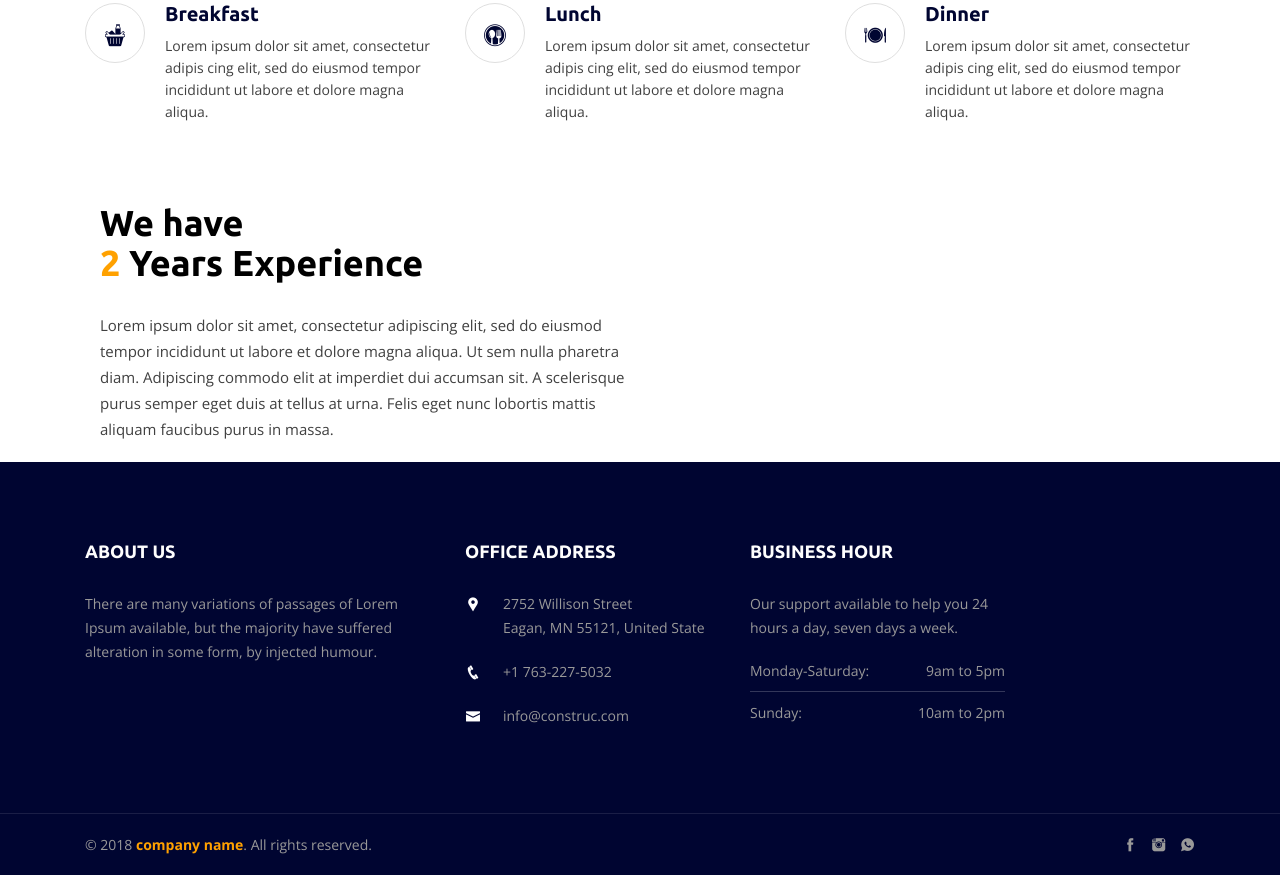
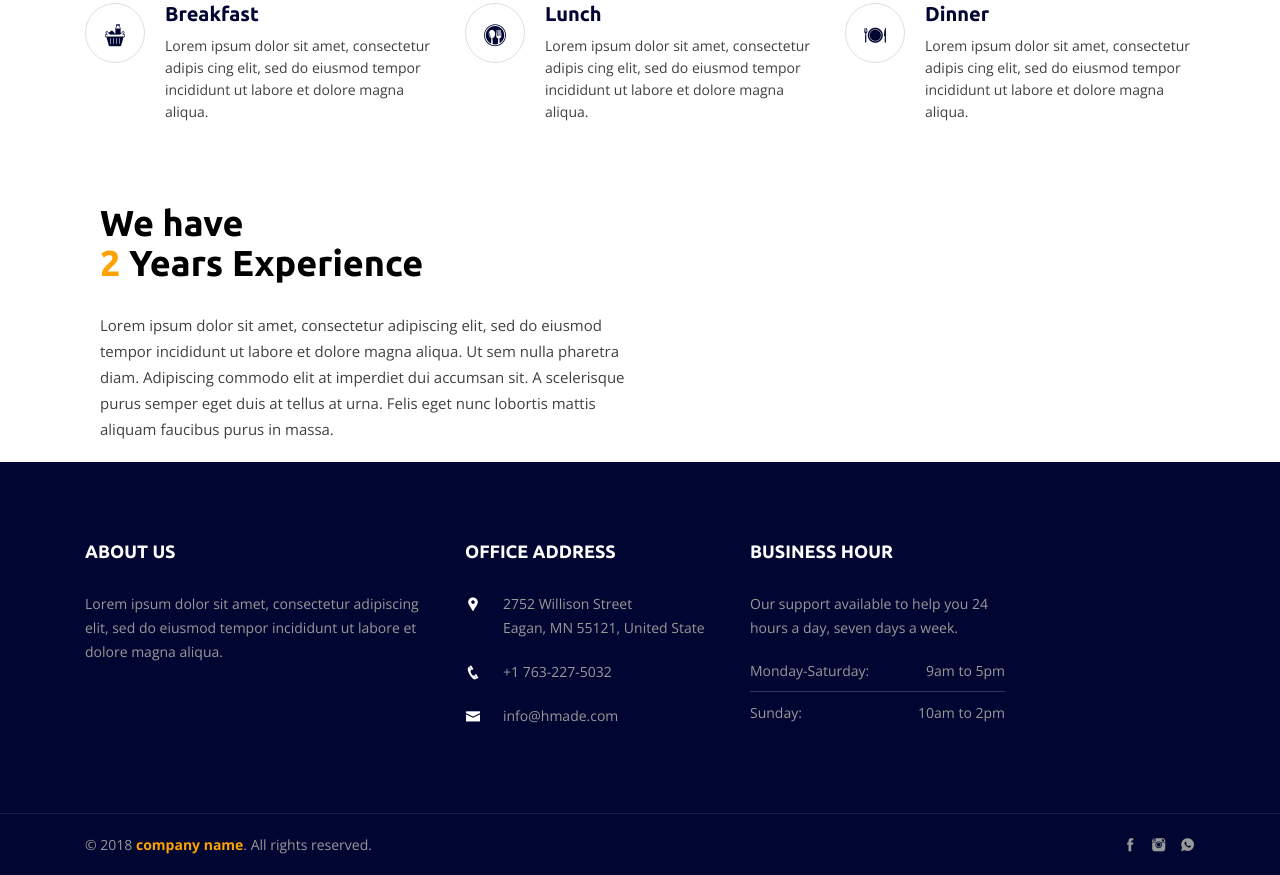
Before and after one commit to arundev-v/og, a plain HTML site: page index.html in a window 1280 px wide. Shown: the part 840-1715 px from the top of the page. Drawn offline with nearby package versions, Linux system fonts and the light colour scheme; files whose address does not match are found by name.

Commit message:
Update index.html

```diff
--- a/index.html
+++ b/index.html
@@ -122,7 +122,7 @@
             <div class="col-md-6 col-lg-4">
                     <div class="widget">
                         <h2 class="widget-title">ABOUT US</h2>
-                        <p>There are many variations of passages of Lorem Ipsum available, but the majority have suffered alteration in some form, by injected humour.</p>
+                        <p>Lorem ipsum dolor sit amet, consectetur adipiscing elit, sed do eiusmod tempor incididunt ut labore et dolore magna aliqua.</p>
                 </div>
             </div>
             <div class="col-lg-3 col-md-6">
@@ -143,7 +143,7 @@
                                 <i class="icofont icofont-phone"></i>
                             </div>
                             <div class="addres">
-                                <p href="tel:+8089868599">+1 763-227-5032</p>
+                                <p>+1 763-227-5032</p>
                             </div>
                         </li>
                         <li>
@@ -151,7 +151,7 @@
                                 <i class="icofont icofont-envelope"></i>
                             </div>
                             <div class="addres">
-                                <p>info@construc.com</p>
+                                <p>info@hmade.com</p>
                             </div>
                         </li>
                     </ul>
```
